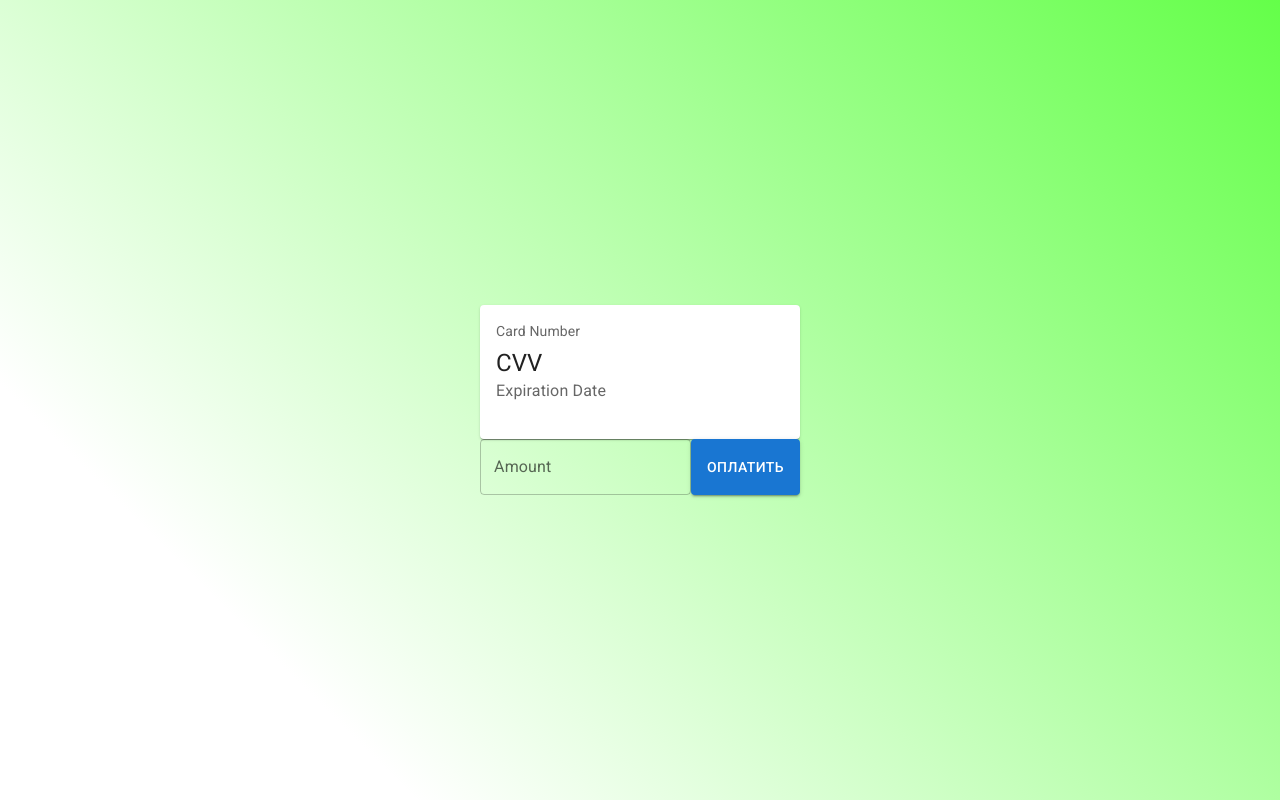
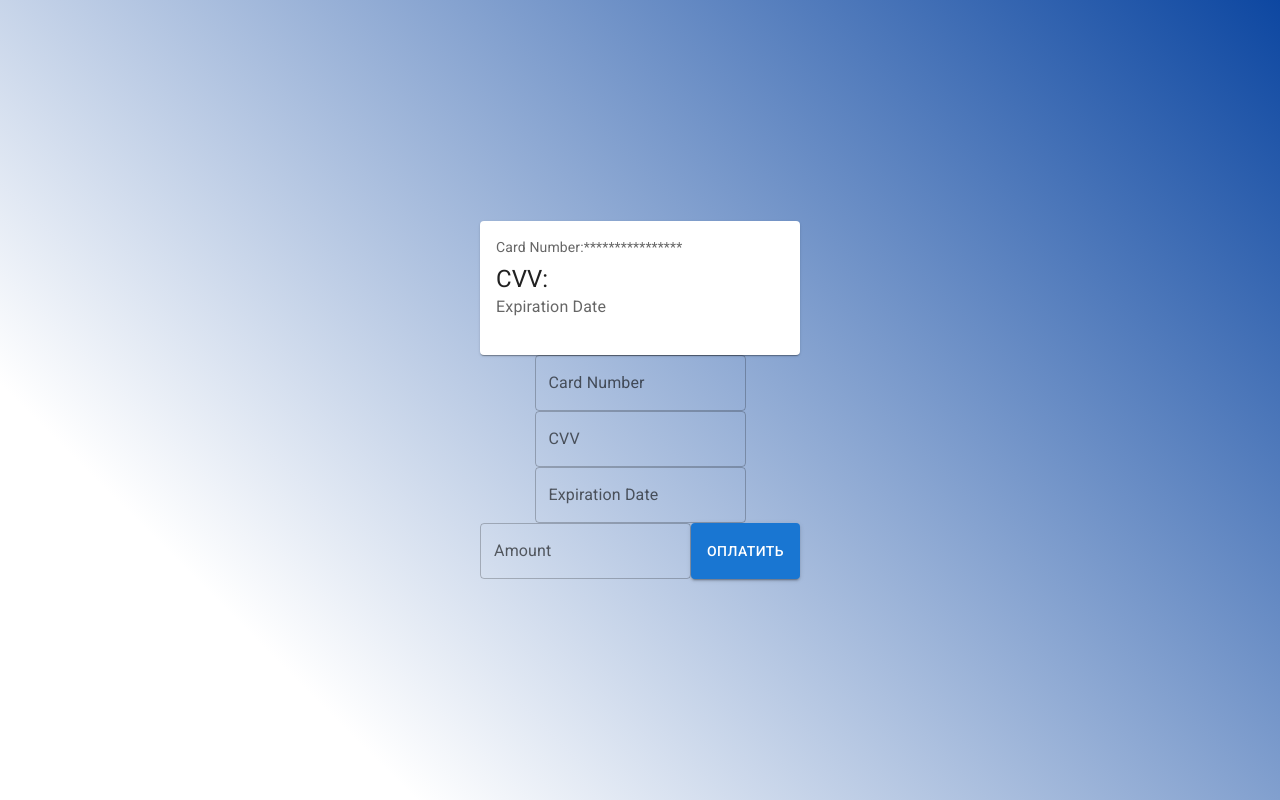
Before and after one commit to notaddtry/test_datasub, a Next.js app: page / in a window 1280 px wide. Built offline with nearby package versions, Linux system fonts and the light colour scheme.

Commit message:
added some functionality

```diff
--- a/components/Card/CreditCard.jsx
+++ b/components/Card/CreditCard.jsx
@@ -1,4 +1,4 @@
-import React from 'react'
+import React, { useState } from 'react'
 import Card from '@mui/material/Card'
 import CardActions from '@mui/material/CardActions'
 import CardContent from '@mui/material/CardContent'
@@ -7,38 +7,67 @@ import Typography from '@mui/material/Typography'
 import TextField from '@mui/material/TextField'
 
 import styles from './card.module.scss'
-import theme from '../../styles/theme/inputField'
-import { ThemeProvider } from '@mui/material'
 
 const CreditCard = () => {
+  const [cardInfo, setCardInfo] = useState({
+    cardNumber: '****************',
+    cvv: '',
+    expirationDate: '',
+    amount: '',
+  })
+
+  const handleInput = (e) => {
+    e.preventDefault()
+
+    setCardInfo((prev) => ({ ...prev, [e.target.name]: e.target.value }))
+  }
+
   return (
     <div className={styles.wrapper}>
       <Card className={styles.content}>
         <CardContent>
           <Typography sx={{ fontSize: 14 }} color='text.secondary' gutterBottom>
-            Card Number
+            Card Number:
+            {cardInfo.cardNumber}
           </Typography>
           <Typography variant='h5' component='div'>
-            CVV
+            CVV:
+            {cardInfo.cvv}
           </Typography>
           <Typography sx={{ mb: 1.5 }} color='text.secondary'>
             Expiration Date
+            {cardInfo.expirationDate}
           </Typography>
         </CardContent>
       </Card>
+      <TextField
+        id='outlined-basic'
+        label='Card Number'
+        variant='outlined'
+        name='cardNumber'
+        onChange={(e) => handleInput(e)}
+      />
+      <TextField
+        id='outlined-basic'
+        label='CVV'
+        variant='outlined'
+        name='cvv'
+        onChange={(e) => handleInput(e)}
+      />
+      <TextField
+        id='outlined-basic'
+        label='Expiration Date'
+        variant='outlined'
+        name='expirationDate'
+        onChange={(e) => handleInput(e)}
+      />
       <div className={styles.sec_content}>
         <TextField
           id='outlined-basic'
           label='Amount'
           variant='outlined'
-          sx={{
-            '& .Mui-focused': {
-              color: '#45b132',
-            },
-            '& .Mui-focused .MuiOutlinedInput-notchedOutline': {
-              borderColor: '#45b132',
-            },
-          }}
+          name='amount'
+          onChange={(e) => handleInput(e)}
         />
         <Button variant='contained' className={styles.button_buy}>
           Оплатить
--- a/components/Card/card.module.scss
+++ b/components/Card/card.module.scss
@@ -12,12 +12,12 @@
 
 .button_buy {
   position: relative;
-  background-color: #64ff49;
+  background-color: #1976d2;
   overflow: hidden;
   z-index: 0;
 
   &:hover {
-    background-color: #64ff49;
+    background-color: #1976d2;
 
     &:after {
       left: 0;
@@ -32,7 +32,7 @@
     right: 0;
     bottom: 0;
     width: 100%;
-    background: #45b132;
+    background: #0d47a1;
     transition: all 0.9s;
     z-index: -1;
   }
--- a/components/layout/layout.module.scss
+++ b/components/layout/layout.module.scss
@@ -1,15 +1,7 @@
 .main {
-  background: -webkit-linear-gradient(
-    45deg,
-    rgb(255, 255, 255) 20%,
-    rgb(100, 255, 73)
-  );
-  background: -moz-linear-gradient(
-    45deg,
-    rgb(255, 255, 255) 20%,
-    rgb(100, 255, 73)
-  );
-  background: linear-gradient(45deg, rgb(255, 255, 255) 20%, rgb(100, 255, 73));
+  background: -webkit-linear-gradient(45deg, rgb(255, 255, 255) 20%, #0d47a1);
+  background: -moz-linear-gradient(45deg, rgb(255, 255, 255) 20%, #0d47a1);
+  background: linear-gradient(45deg, rgb(255, 255, 255) 20%, #0d47a1);
 
   display: flex;
   justify-content: center;
--- a/styles/theme/inputField.js
+++ /dev/null
@@ -1,42 +0,0 @@
-import { createTheme } from '@mui/material/styles'
-
-const theme = createTheme({
-  overrides: {
-    FilledInput: {
-      root: {
-        backgroundColor: '#ff0',
-        '&:hover': {
-          backgroundColor: '#ff8',
-        },
-        '&$focused': {
-          backgroundColor: '#dfb',
-        },
-      },
-      underline: {
-        '&:before': {
-          borderBottomColor: 'red',
-        },
-        '&:hover:not(.Mui-focused):before': {
-          borderBottomColor: 'green',
-        },
-        '&:after': {
-          // focused
-          borderBottomColor: 'purple',
-        },
-      },
-    },
-    InputLabel: {
-      filled: {
-        color: 'purple',
-        '&$focused': {
-          color: 'green',
-        },
-        '.MuiFormControl-root:hover &:not($focused)': {
-          color: 'red',
-        },
-      },
-    },
-  },
-})
-
-export default theme
```
